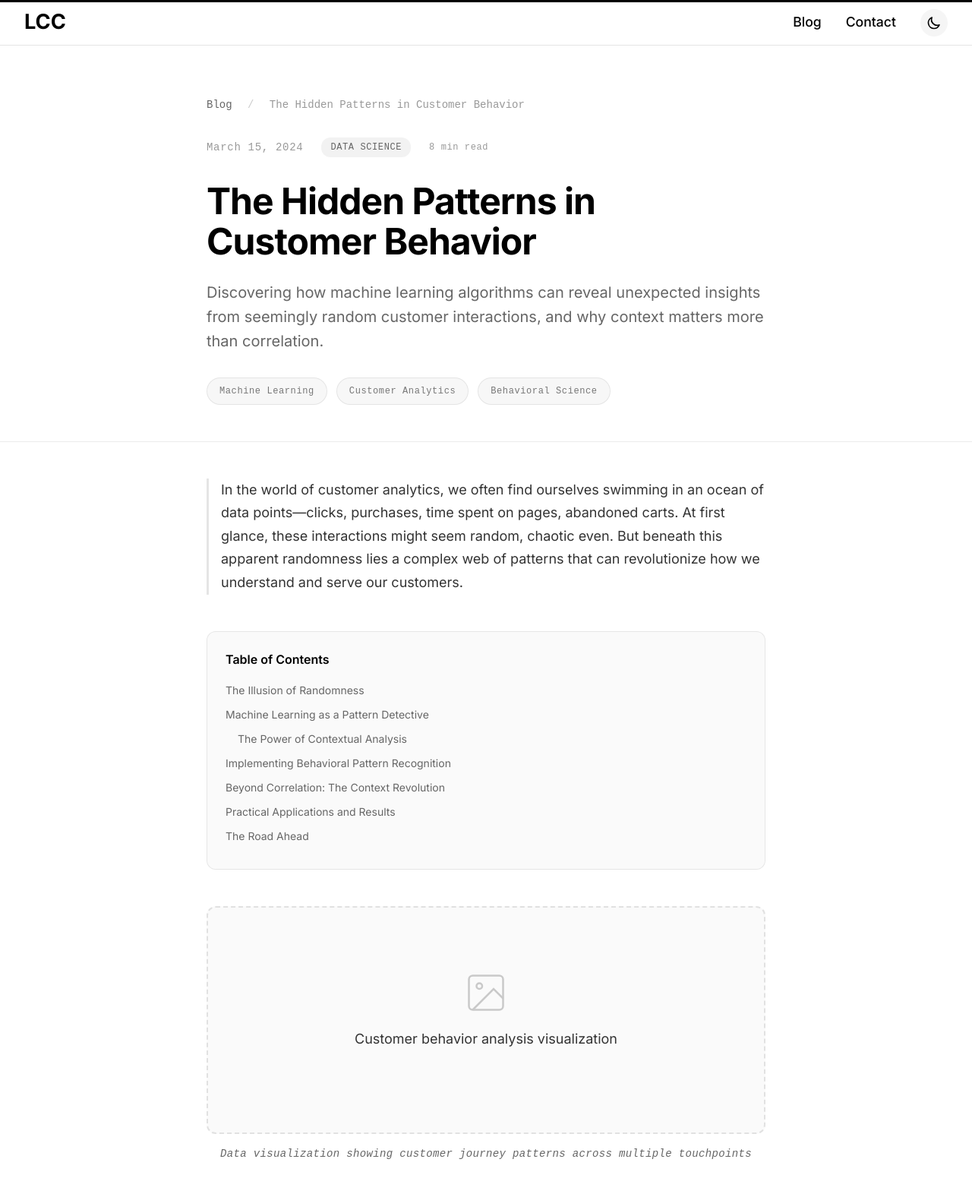
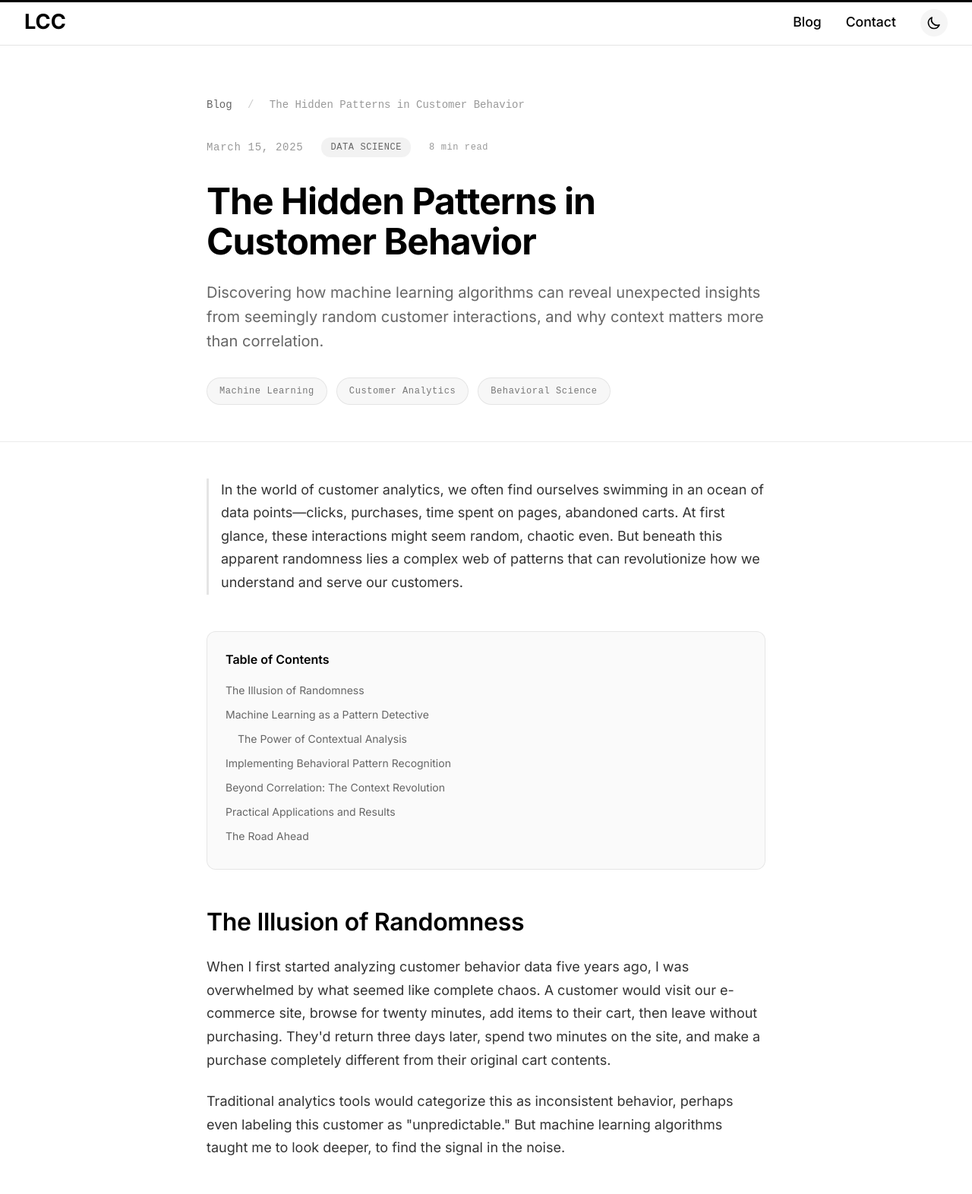
Before and after one commit to kylelcc/kylelcc.github.io, a plain HTML site: page blog/blog-post-3.html in a window 1280 px wide. Shown: the top 1572 px of the page at 76% size. Drawn offline with nearby package versions, Linux system fonts and the light colour scheme; a web font is replaced by a local one.

Commit message:
Update blog-post-3.html

```diff
--- a/blog/blog-post-3.html
+++ b/blog/blog-post-3.html
@@ -67,7 +67,7 @@
         </nav>
 
         <div class="article-meta">
-          <time class="article-date">March 15, 2024</time>
+          <time class="article-date">March 15, 2025</time>
           <span class="article-category">Data Science</span>
           <span class="reading-time">8 min read</span>
         </div>
@@ -93,19 +93,6 @@
             In the world of customer analytics, we often find ourselves swimming in an ocean of data points—clicks, purchases, time spent on pages, abandoned carts. At first glance, these interactions might seem random, chaotic even. But beneath this apparent randomness lies a complex web of patterns that can revolutionize how we understand and serve our customers.
           </p>
         </section>
-
-        <!-- Featured Image Placeholder -->
-        <figure class="article-image">
-          <div class="image-placeholder">
-            <svg width="60" height="60" fill="none" stroke="currentColor" viewBox="0 0 24 24">
-              <rect x="3" y="3" width="18" height="18" rx="2" ry="2"></rect>
-              <circle cx="8.5" cy="8.5" r="1.5"></circle>
-              <polyline points="21,15 16,10 5,21"></polyline>
-            </svg>
-            <p>Customer behavior analysis visualization</p>
-          </div>
-          <figcaption>Data visualization showing customer journey patterns across multiple touchpoints</figcaption>
-        </figure>
 
         <!-- Main Content -->
         <section class="article-section">
@@ -197,17 +184,6 @@ print(customer_patterns.groupby('behavior_cluster').mean())</code></pre>
           </p>
         </section>
 
-        <!-- Another Image Placeholder -->
-        <figure class="article-image">
-          <div class="image-placeholder">
-            <svg width="60" height="60" fill="none" stroke="currentColor" viewBox="0 0 24 24">
-              <path d="M12 2l3.09 6.26L22 9.27l-5 4.87 1.18 6.88L12 17.77l-6.18 3.25L7 14.14 2 9.27l6.91-1.01L12 2z"></path>
-            </svg>
-            <p>Contextual analysis framework</p>
-          </div>
-          <figcaption>Framework showing how contextual factors influence customer decision-making patterns</figcaption>
-        </figure>
-
         <section class="article-section">
           <h2>Practical Applications and Results</h2>
           <p>
```
